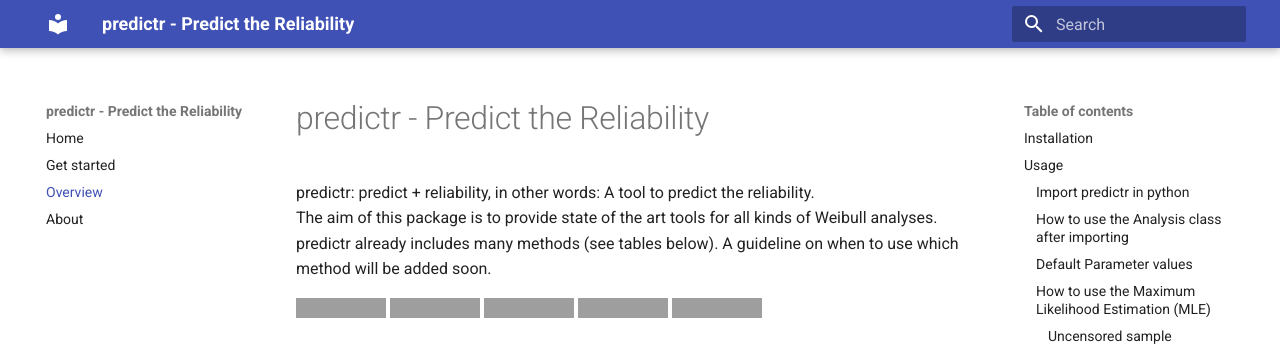
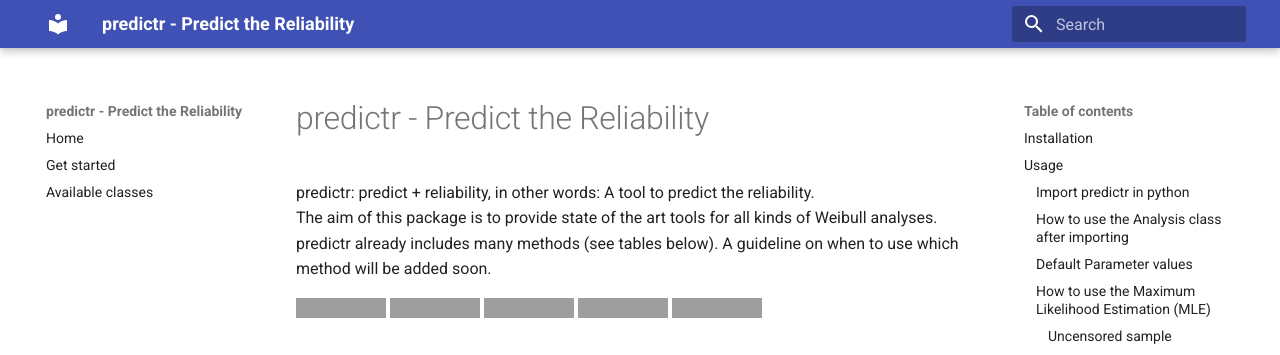
Before and after one commit to tvtoglu/predictr, an MkDocs documentation site: the page built from docs/overview.md, in a window 1280 px wide. Shown: the top 355 px of the page. Built offline with MkDocs 1.6.1 and Material for MkDocs 9.7.7, drawn with Linux system fonts in a browser that asks for light colours; grey boxes are pictures that could not be loaded.

Commit message:
Update mkdocs.yml

```diff
--- a/mkdocs.yml
+++ b/mkdocs.yml
@@ -4,5 +4,4 @@ theme:
 nav:
     - Home: index.md
     - Get started: get_started.md
-    - Overview: overview.md
-    - About: about.md
+    - Available classes: classes.md
```
